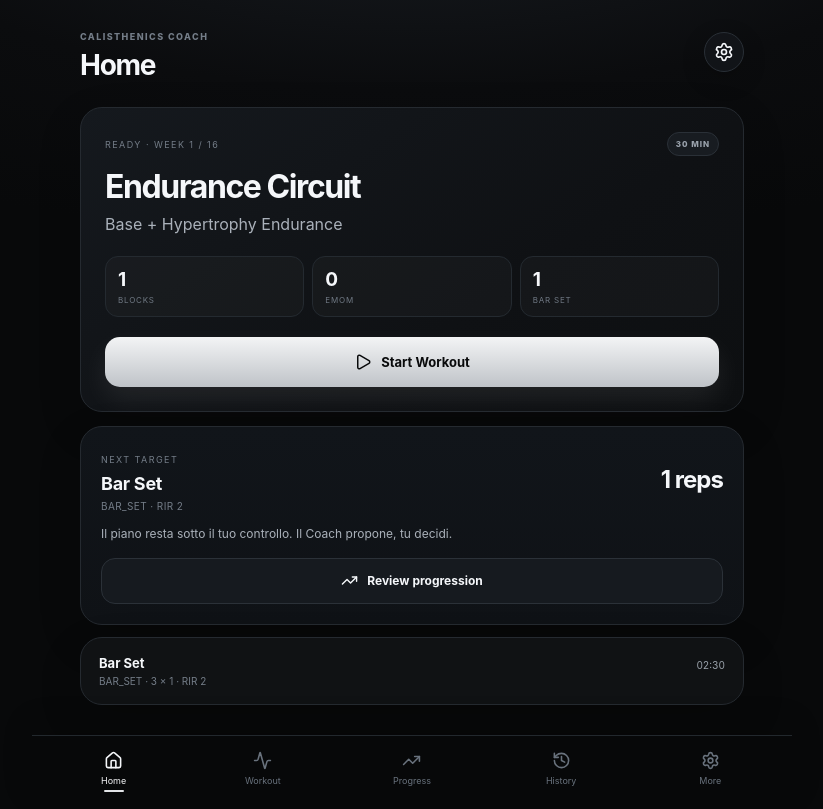
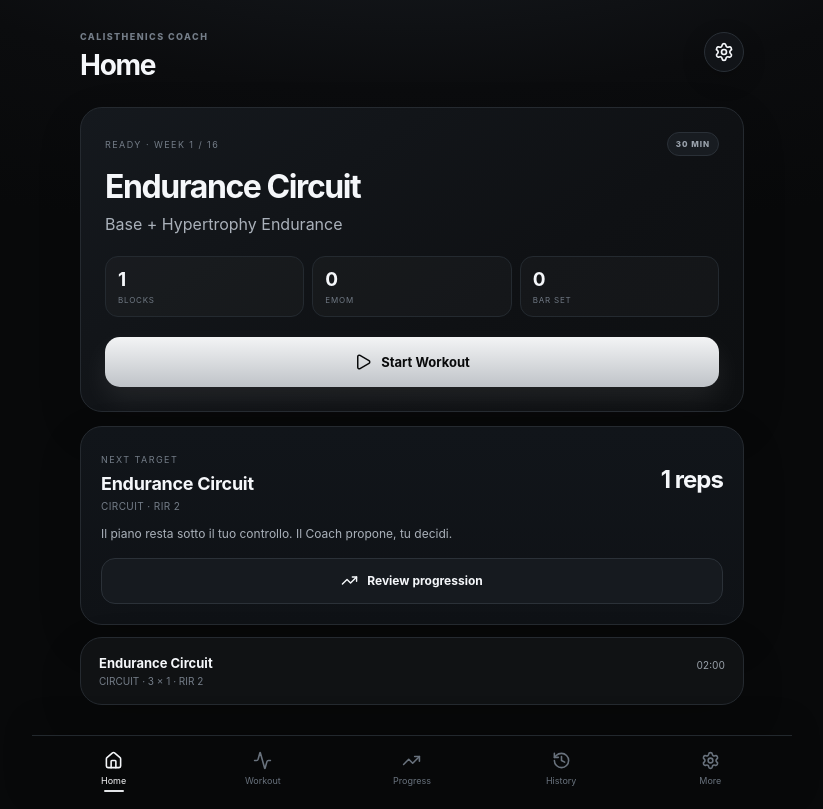
Before and after one commit to GunterXII/calisthenics-coach-v30, a React (Vite) app: page / in a window 1280 px wide. Shown: the whole page, without its empty margins (228-1051 px from the left). Built offline with nearby package versions, Linux system fonts and the light colour scheme.

Commit message:
fix: separate Friday endurance circuit from Saturday bar set

```diff
--- a/src/data/program.ts
+++ b/src/data/program.ts
@@ -55,10 +55,11 @@ for(let w=1;w<=4;w++){
     straight(`w${w}-a4`,'Australian Pull-up','Australian',3,15,15,20,2,90),
     straight(`w${w}-pk`,'Pike Push-up','Pike',3,8,8,12,2,90)
   ];
-  // Friday is the longer endurance circuit; Saturday is the shorter, more competition-specific Bar Set.
-  const fridayRounds=w<3?3:4; const fridayRest=w===1?150:w===2?135:w===3?135:120;
-  const friday=[bar(`w${w}-fri-circuit`,'3 MU + 8 PU + 15 Dips + 20 Push-ups + 10 Knee Raises',fridayRounds,fridayRest,['3 Muscle-up','8 Pull-up','15 Dips','20 Push-up','10 Knee Raises'],'PERFORMANCE_THEN_DENSITY')];
-  const saturdayRounds=w<3?3:4; const saturdayRest=w===1?150:w===2?135:w===3?135:120;
+  // Friday = true continuous endurance circuit: no planned rest between exercises; recover only after each round.
+  const fridayRounds=w<3?3:4; const fridayRest=w===1?120:w===2?105:w===3?90:75;
+  const friday=[circuit(`w${w}-fri-circuit`,'8 Pull-up + 12 Dips + 20 Push-up + 15 Australian',fridayRounds,fridayRest,['8 Pull-up','12 Dips','20 Push-up','15 Australian Pull-up'],'PERFORMANCE_THEN_DENSITY')];
+  // Saturday = specific Bar Set: keep the user's preferred sequence and reserve Muscle-ups for this day.
+  const saturdayRounds=w<3?3:4; const saturdayRest=w===1?150:w===2?135:w===3?120:105;
   const saturday=[bar(`w${w}-bar`,'2 MU + 6 PU + 10 Dips + 15 Push-ups',saturdayRounds,saturdayRest,['2 Muscle-up','6 Pull-up','10 Dips','15 Push-up'])];
   workouts.push(...week(w,blocks.A,45,pull,push,upper,friday,saturday));
 }
@@ -120,12 +121,14 @@ for(let w=10;w<=13;w++){
   ];
   const barRest=w===10?120:w===11?120:w===12?105:90;
   const upper=[bar(`w${w}-bar`,`Bar Set C · 2 MU + 6 PU + 10 Dips + 15 Push-ups`,w===10?4:5,barRest,['2 Muscle-up','6 Pull-up','10 Dips','15 Push-up'])];
-  // Friday becomes the longer endurance circuit; Saturday remains the shorter Bar Set competition format.
+  // Friday = continuous endurance circuit. Saturday = specific Bar Set, never a duplicate circuit.
   const fridayRounds=w===10?4:w===11?4:5;
   const fridayRest=w===10?120:w===11?105:w===12?90:75;
-  const friday=[circuit(`w${w}-fri-circuit`,'10 Pull-up + 15 Dips + 20 Push-up + 15 Australian',fridayRounds,fridayRest,['10 Pull-up','15 Dips','20 Push-up','15 Australian Pull-up'])];
-  const saturdayCircuit=circuit(`w${w}-circuit`,'Circuit 01 · 10 PU + 15 Dips + 20 Push-ups + 15 Australian',4,120,['10 Pull-up','15 Dips','20 Push-up','15 Australian Pull-up'],'PERFORMANCE_THEN_DENSITY');
-  workouts.push(...week(w,blocks.C,45,pull,push,upper,friday,[saturdayCircuit]));
+  const friday=[circuit(`w${w}-fri-circuit`,'10 Pull-up + 15 Dips + 20 Push-up + 15 Australian',fridayRounds,fridayRest,['10 Pull-up','15 Dips','20 Push-up','15 Australian Pull-up'],'PERFORMANCE_THEN_DENSITY')];
+  const saturdayRounds=w===10?4:w===11?4:w===12?5:5;
+  const saturdayRest=w===10?120:w===11?105:w===12?105:90;
+  const saturday=[bar(`w${w}-bar`,`Bar Set C · 2 MU + 6 PU + 10 Dips + 15 Push-ups`,saturdayRounds,saturdayRest,['2 Muscle-up','6 Pull-up','10 Dips','15 Push-up'],'PERFORMANCE_THEN_DENSITY')];
+  workouts.push(...week(w,blocks.C,45,pull,push,upper,friday,saturday));
 }
 
 // BLOCK P — WEEKS 14–16
```
